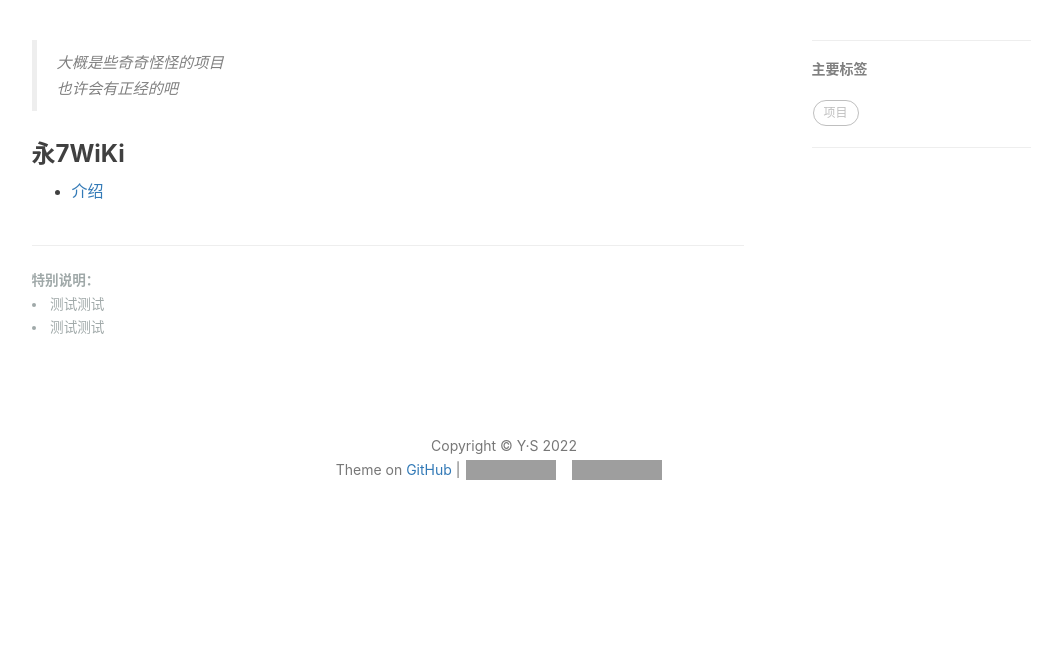
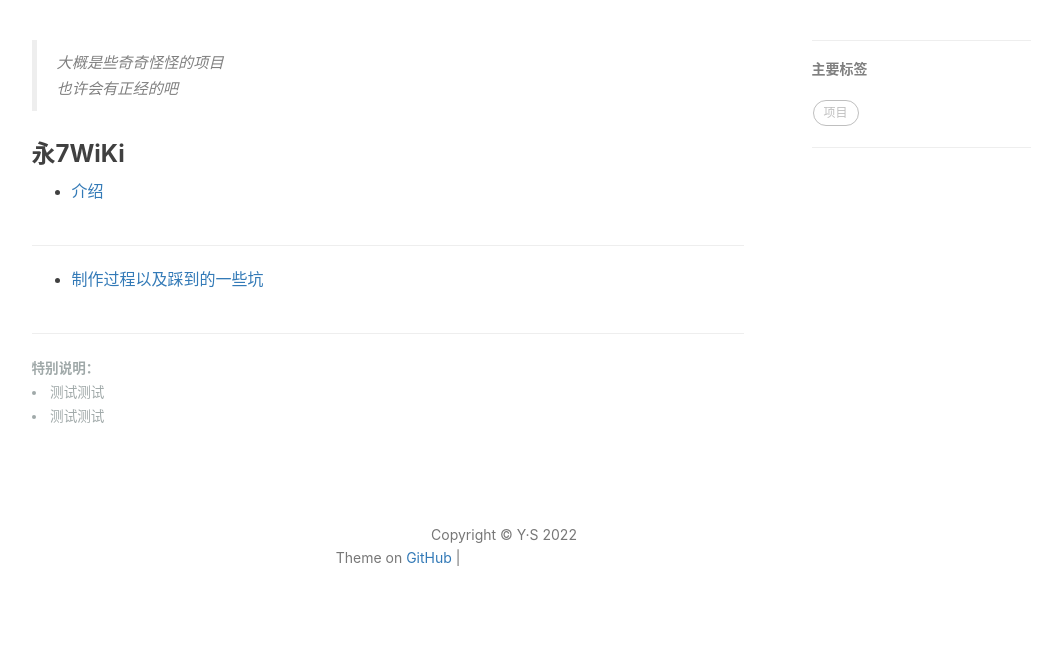
Before and after one commit to YS-yorigamishion/YS-yorigamishion.github.io, a Jekyll site: the page built from 2-项目.html, in a window 1280 px wide. Shown: the part 418-1080 px from the top of the page, without its empty margins (136-1198 px from the left). Built offline with Jekyll 4.4.1, drawn with Linux system fonts in a browser that asks for light colours; nearby versions of some CDN libraries; comment, search, counter and statistics services are not loaded; before the commit the page ends 992 px from its top, so only the background shows below that; grey boxes are pictures that could not be loaded.

Commit message:
Update 2-项目.html

```diff
--- a/2-项目.html
+++ b/2-项目.html
@@ -22,6 +22,11 @@ header-img: "img/post-bg-rwd.jpg"
 
 <ul>
 <li><a href="https://ys-yorigamishion.github.io/2022/02/19/%E6%B0%B87WiKi/">介绍</a></li>
+</ul>
+<hr>
+
+<ul>
+<li><a href="https://ys-yorigamishion.github.io/2022/02/20/%E6%B0%B87WiKi%E5%88%B6%E4%BD%9C%E8%BF%87%E7%A8%8B%E4%BB%A5%E5%8F%8A%E8%B8%A9%E5%88%B0%E7%9A%84%E4%B8%80%E4%BA%9B%E5%9D%91/">制作过程以及踩到的一些坑</a></li>
 </ul>
 <hr>
 
```
